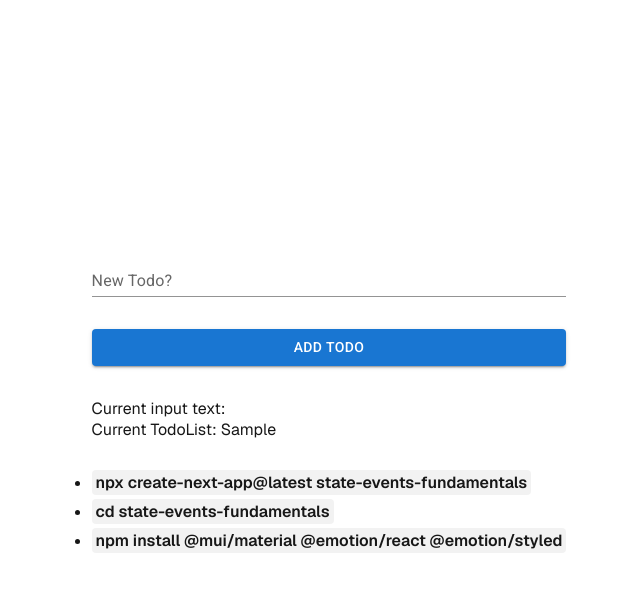
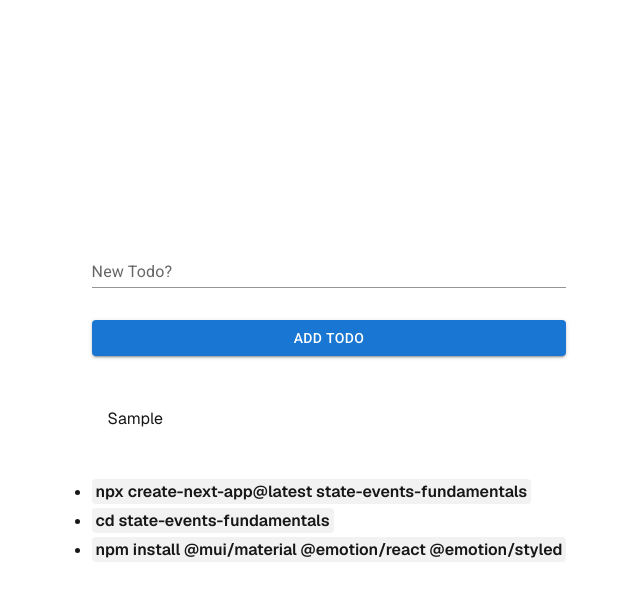
Before and after one commit to DG-InClass/DMIT-2008-A01-Sep-2025, a Next.js app in the folder src/D/nextjs-event-state-fundamentals-START/state-events-fundamentals/: page / in a window 1280 px wide. Both pictures are taken after typing "Sample" into the empty fields and a click on the button "ADD TODO". Shown: the top 600 px of the page, without its empty margins (311-951 px from the left). Built offline with nearby package versions, Linux system fonts and the light colour scheme.

Commit message:
First State demo complete

```diff
--- a/src/D/nextjs-event-state-fundamentals-START/state-events-fundamentals/components/TodoList.js
+++ b/src/D/nextjs-event-state-fundamentals-START/state-events-fundamentals/components/TodoList.js
@@ -1,6 +1,6 @@
 // ~/components/TodoList.js
-import { Box, Button, Grid, TextField } from '@mui/material';
-import {useState} from 'react'; // useState is a "hook"
+import { Box, Button, Grid, TextField, List, ListItem, ListItemText, Typography } from '@mui/material';
+import { useState } from 'react'; // useState is a "hook"
 
 
 export default function TodoList(props) {
@@ -27,12 +27,19 @@
 
     return <>
         <TextField id="standard-basic" label="New Todo?"
-           variant="standard" sx={{width: '100%'}}
-           onChange={onTodoTextChange} value={todoText} />
+            variant="standard" sx={{ width: '100%' }}
+            onChange={onTodoTextChange} value={todoText} />
         <Button variant='contained' onClick={onAddTodoClick}>Add Todo</Button>
         <Grid item xs={12}>
-            Current input text: {todoText} <br />
-            Current TodoList: {allTodos.toString()}
+            <List sx={{ width: '100%' }}>
+                {allTodos.map((todoItem, index) => <ListItem key={index}>
+                    <ListItemText>
+                        <Typography variant='p' component='div'>
+                            {todoItem}
+                        </Typography>
+                    </ListItemText>
+                </ListItem>)}
+            </List>
         </Grid>
     </>
 }
```
